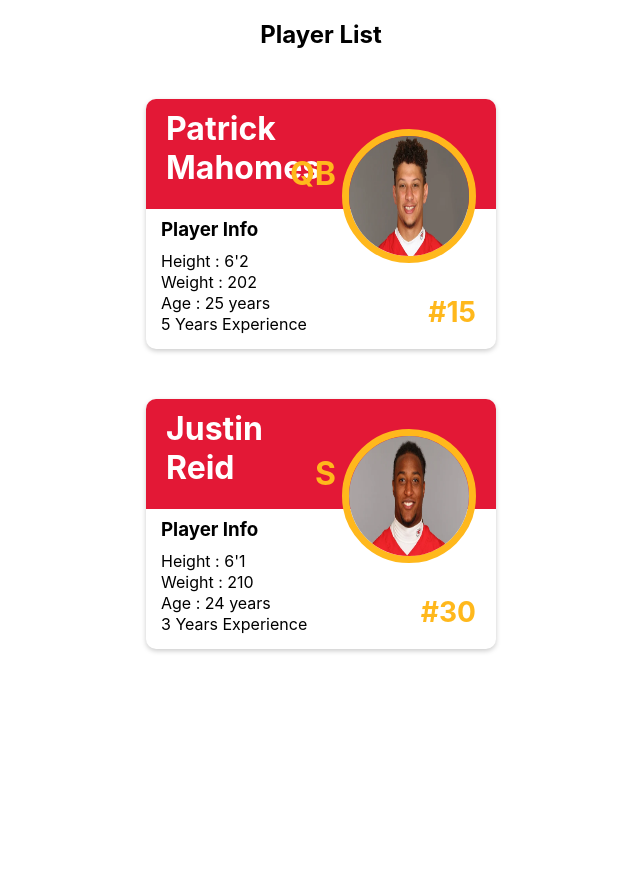
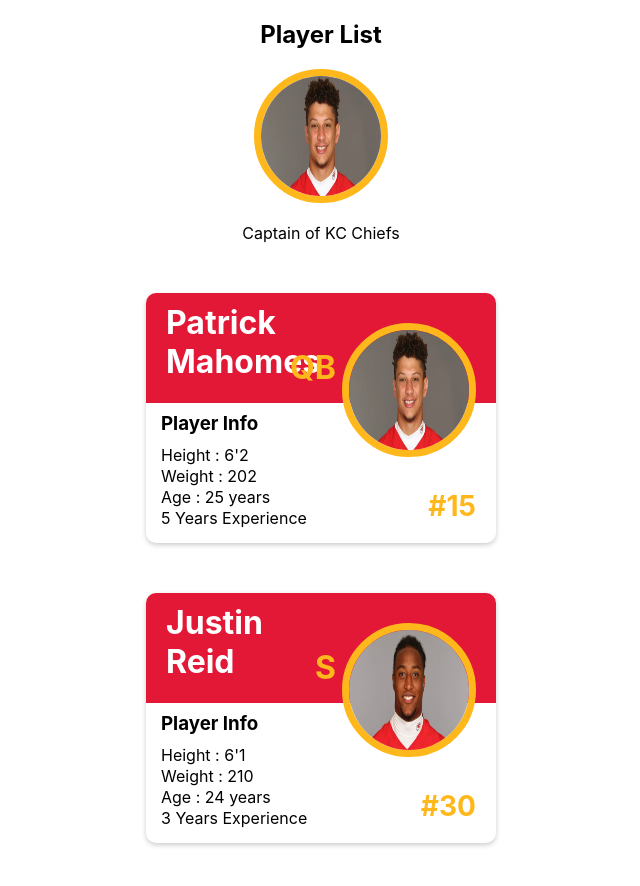
Before and after one commit to 7daytheory/chiefs_roster, a React (Create React App) app: page / in a window 1280 px wide. Shown: the top 886 px of the page, without its empty margins (319-959 px from the left). Before the commit the page ends 800 px from the top, so only its background shows below. Built offline with nearby package versions, Linux system fonts and the light colour scheme; the HTML template or start-up script is replaced by a standard one.

Commit message:
Created re-usable avatar component

```diff
--- a/src/App.js
+++ b/src/App.js
@@ -1,10 +1,18 @@
 import Players from './components/Players/Players';
+import Avatar from './components/Avatar/Avatar';
+
+import patrickMahomes from './images/patrickMahomes.webp';
 
 function App() {
   return (
     <div>
-      <header>
-        <h2 className="center">Player List</h2>
+      <header className="center">
+        <h2>Player List</h2>
+        <Avatar
+          url={patrickMahomes}
+          alt="Patrick Mahomes"
+        />
+        <p>Captain of KC Chiefs</p>
       </header>
       <Players />
     </div>
--- /dev/null
+++ b/src/components/Avatar/Avatar.jsx
@@ -0,0 +1,11 @@
+import React from 'react';
+
+function Avatar(props) {
+  return <img
+    className="player_image"
+    src={props.url}
+    alt={props.name}
+  />
+}
+
+export default Avatar;
--- a/src/components/Card/Card.jsx
+++ b/src/components/Card/Card.jsx
@@ -1,4 +1,5 @@
 import './Card.css';
+import Avatar from '../Avatar/Avatar';
 
 function Card(props) {
     return (
@@ -6,11 +7,10 @@
         <div className="top">
         <h2 className="name">{props.name}</h2>
         <p className="position">{props.position}</p>
-        <img
-          className="player_image"
-          src={props.url}
+          <Avatar
+          url={props.url}
           alt={props.name}
-        />
+          />
         </div>
         <div className="bottom">
         <h3 className="info">Player Info</h3>
```
